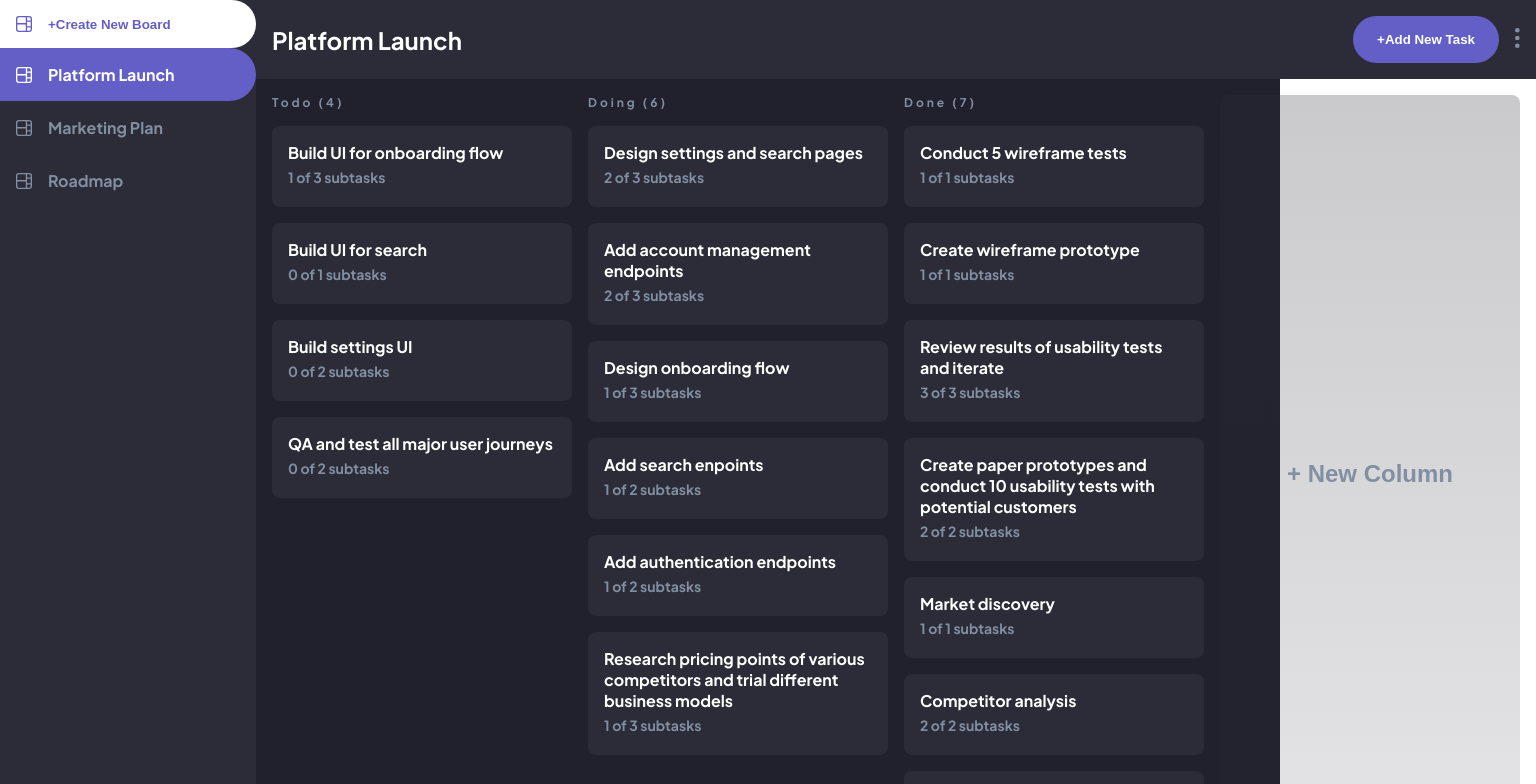
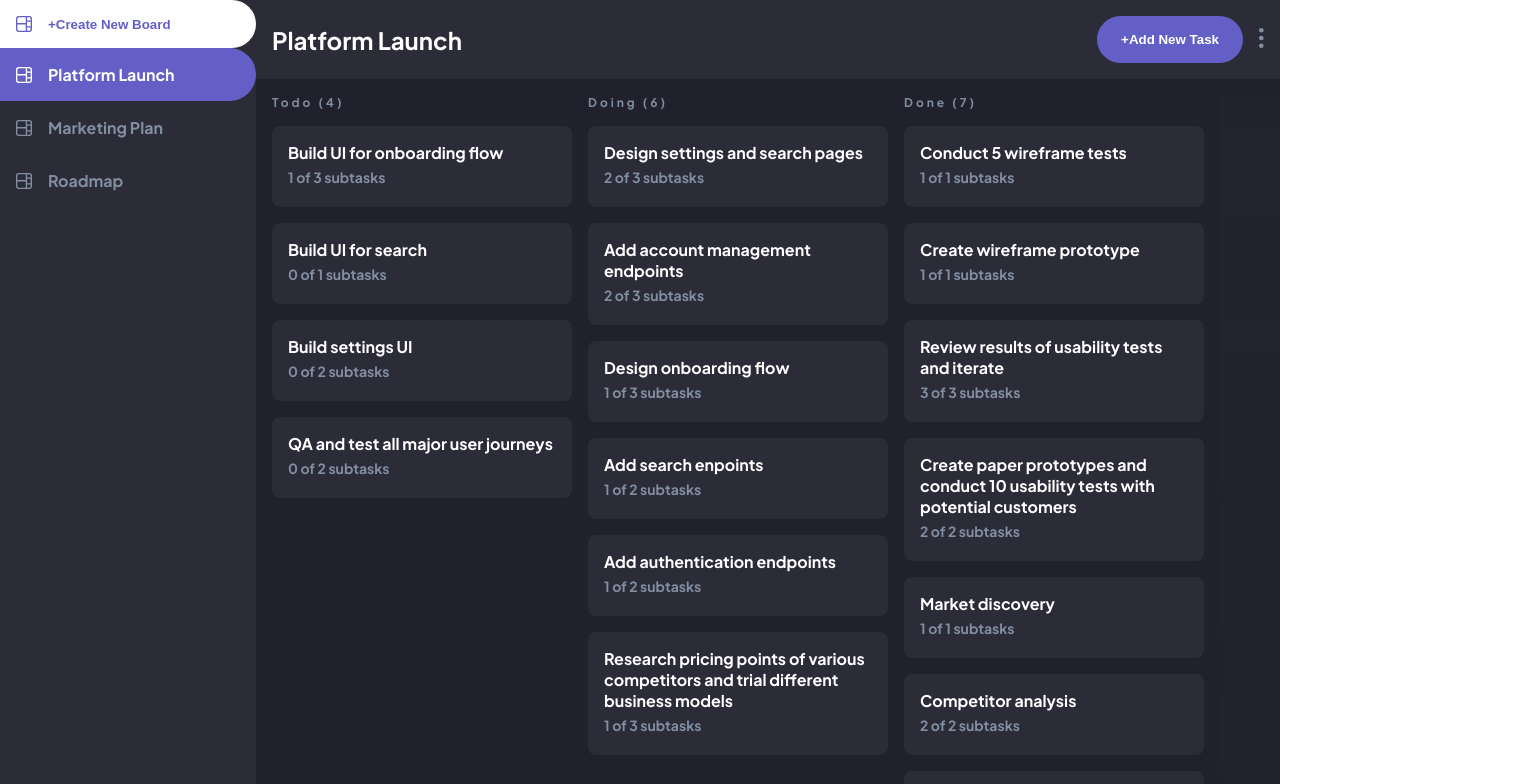
Before and after one commit to wingedotter5/kanban-task-management-web-app, a React (Vite) app: page / in a window 1280 px wide. Shown: the top 784 px of the page, 1536 px wide, since content can reach past the window. Built offline with nearby package versions, Linux system fonts and the light colour scheme.

Commit message:
Fix Panel overflow

```diff
--- a/src/Dashboard.jsx
+++ b/src/Dashboard.jsx
@@ -16,6 +16,7 @@ const StyledDashboard = styled.div`
   background-color: #20212c;
   display: grid;
   grid-template-columns: auto 1fr;
+  min-height: 100vh;
 `;
 
 export default Dashboard;
--- a/src/components/Panel.jsx
+++ b/src/components/Panel.jsx
@@ -21,7 +21,9 @@ const Panel = () => {
   );
 };
 
-const StyledPanel = styled.div``;
+const StyledPanel = styled.div`
+  overflow: hidden;
+`;
 
 const GridContainer = styled.div`
   display: grid;
@@ -30,6 +32,7 @@ const GridContainer = styled.div`
   grid-auto-flow: column;
   gap: 1rem;
   padding: 1rem;
+  overflow-x: auto;
 `;
 
 const NewColumnButton = styled.button`
--- a/src/components/Sidebar.jsx
+++ b/src/components/Sidebar.jsx
@@ -54,7 +54,6 @@ const BoardListItem = ({ board, active, onClick }) => {
 
 const StyledSidebar = styled.aside`
   background-color: #2b2c37;
-  min-height: 100vh;
   width: 16rem;
 `;
 
```
